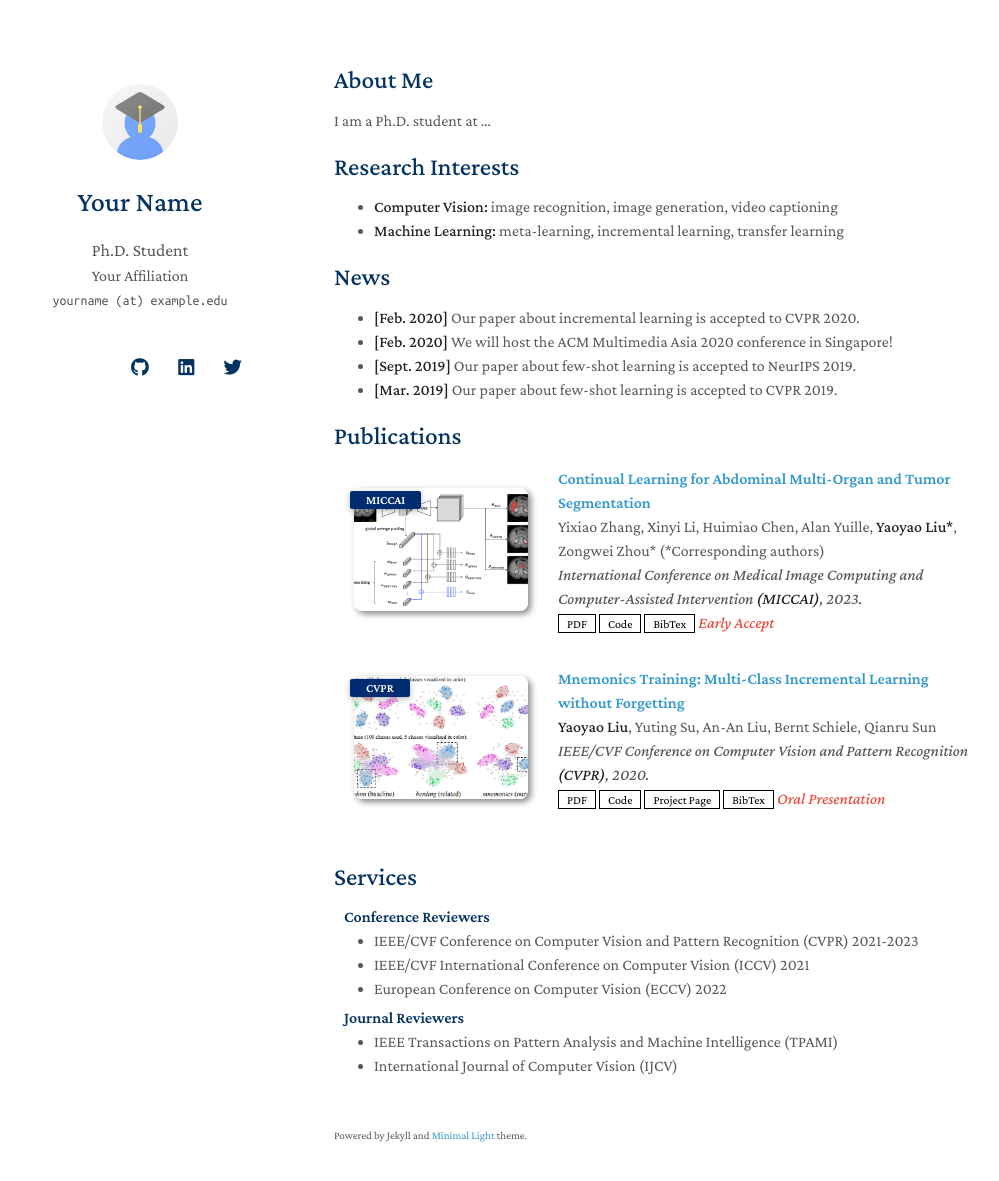
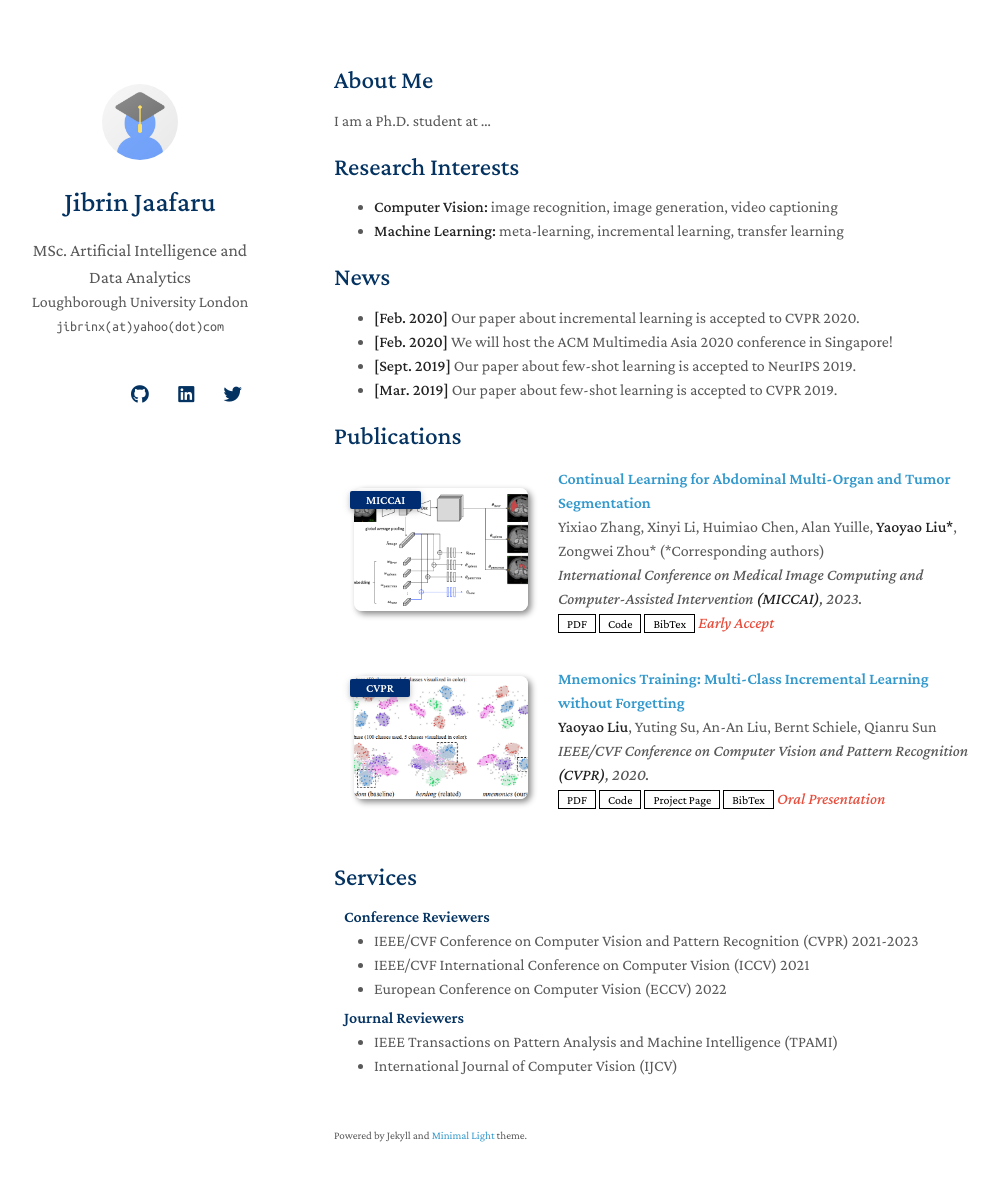
Before and after one commit to jibrinx/jibrinx.github.io, a Jekyll site: the page built from index.md, in a window 1280 px wide and 1216 px high. Shown: the top 1181 px of the window, without its empty margins (136-1135 px from the left). Built offline with Jekyll 4.4.1, drawn with Linux system fonts in a browser that asks for light colours; nearby versions of some CDN libraries; a style sheet for code colours, icons or effects is not loaded; our own code applies the rules of GitHub Pages for plain Markdown files.

Commit message:
Update _config.yml

```diff
--- a/_config.yml
+++ b/_config.yml
@@ -1,22 +1,22 @@
 # Basic Information
-title: Your Name
-position: Ph.D. Student
-affiliation: Your Affiliation
-email: yourname (at) example.edu
+title: Jibrin Jaafaru
+position: MSc. Artificial Intelligence and Data Analytics
+affiliation: Loughborough University London
+email: jibrinx(at)yahoo(dot)com
 
 # Search Engine Optimization (SEO)
 # The following information is used to improve the website traffic from search engines, e.g., Google.
-keywords: minimal light
-description: The Minimal Light is a simple and elegant jekyll theme for academic personal homepage.
-canonical: https://minimal-light-theme.yliu.me/
+keywords: Jibrin Jaafaru
+description: Jibrin is a budding researcher with a polymath of interests  revolving around Multi-agent RL, Geometric Deep learning, Representational learning, and Responsible AI..
+canonical: https://jibrinx.github.io/
 
 # Links
 # If you don't need one of them, you may delete the corresponding line.
-google_scholar: https://scholar.google.com/
+google_scholar: https://scholar.google.com/citations?user=lzcaIqoAAAAJ&hl=en
 cv_link: assets/files/curriculum_vitae.pdf
-github_link: https://github.com/
-linkedin: https://www.linkedin.com/
-twitter: https://twitter.com/
+github_link: https://github.com/jibrinx
+linkedin: https://www.linkedin.com/in/jibrinx
+twitter: https://twitter.com/jibrinx
 
 # Images (e.g., your profile picture and your website's favicon)
 # "favicon" and "favicon_dark" are used for the light and dark modes, respectively.
```
